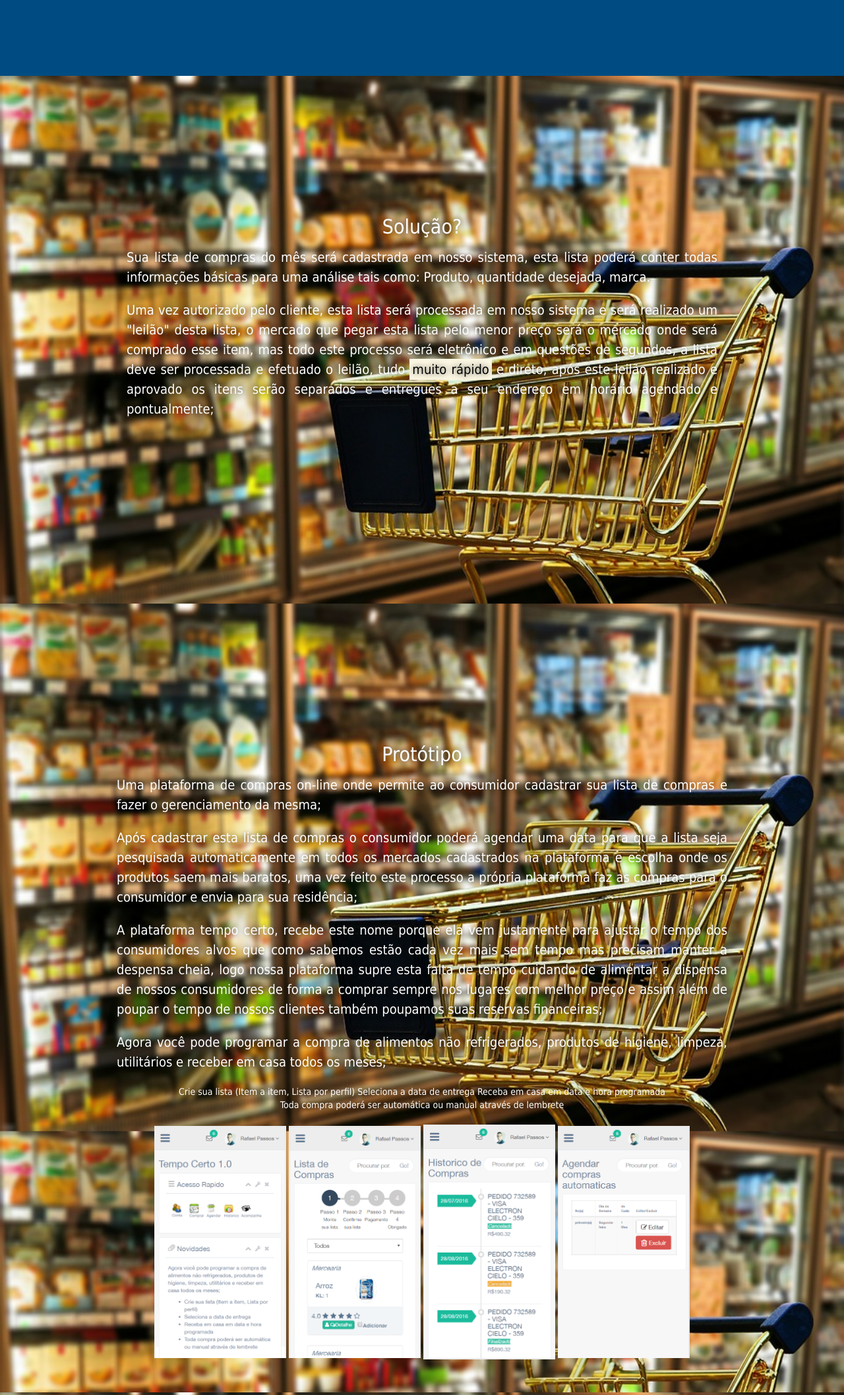
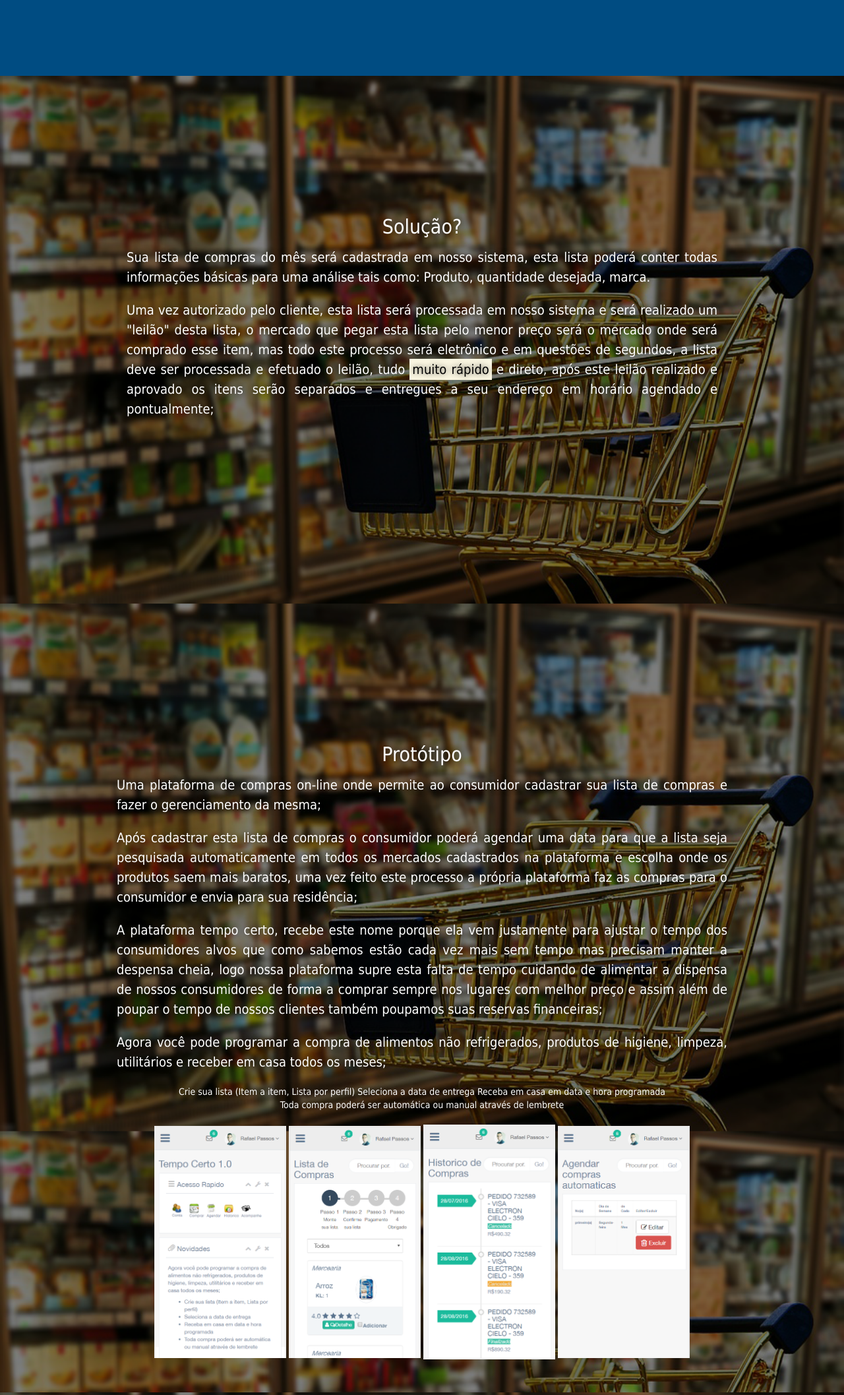
Before and after one commit to rpassosfranco/rpassosfranco.github.io, a plain HTML site: page projetos/TempoCerto/LandingPage/index.html in a window 1280 px wide. Shown: the part 685-2800 px from the top of the page at 66% size. Drawn offline with Linux system fonts and the light colour scheme; files whose address does not match are found by name.

Commit message:
Atualizacao de CSS
Atualizacao de CSS

```diff
--- a/projetos/TempoCerto/LandingPage/index.html
+++ b/projetos/TempoCerto/LandingPage/index.html
@@ -51,7 +51,7 @@
 			  }
 
 		#portfolio {
-			background-image: url(img1.jpg);
+			background-image: url(img1.png);
 			  background-size: 100% 100%;
         /*	-webkit-box-shadow:-20px 0 20px 5px #555;
 			-moz-box-shadow:-20px 0 20px 5px #555;
@@ -60,7 +60,7 @@
 			box-shadow:-20px 0 20px 5px #555;*/
 
 		}
-		#Prototipo {background-image: url(img1.jpg);background-size: 100% 100%;	background-repeat: no-repeat;}
+		#Prototipo {background-image: url(img1.png);background-size: 100% 100%;	background-repeat: no-repeat;}
 
 		/** Formata o article que vai o texto **/
 		.parallax article {
```
Also changed, not shown: projetos/TempoCerto/LandingPage/img1.png (added).
